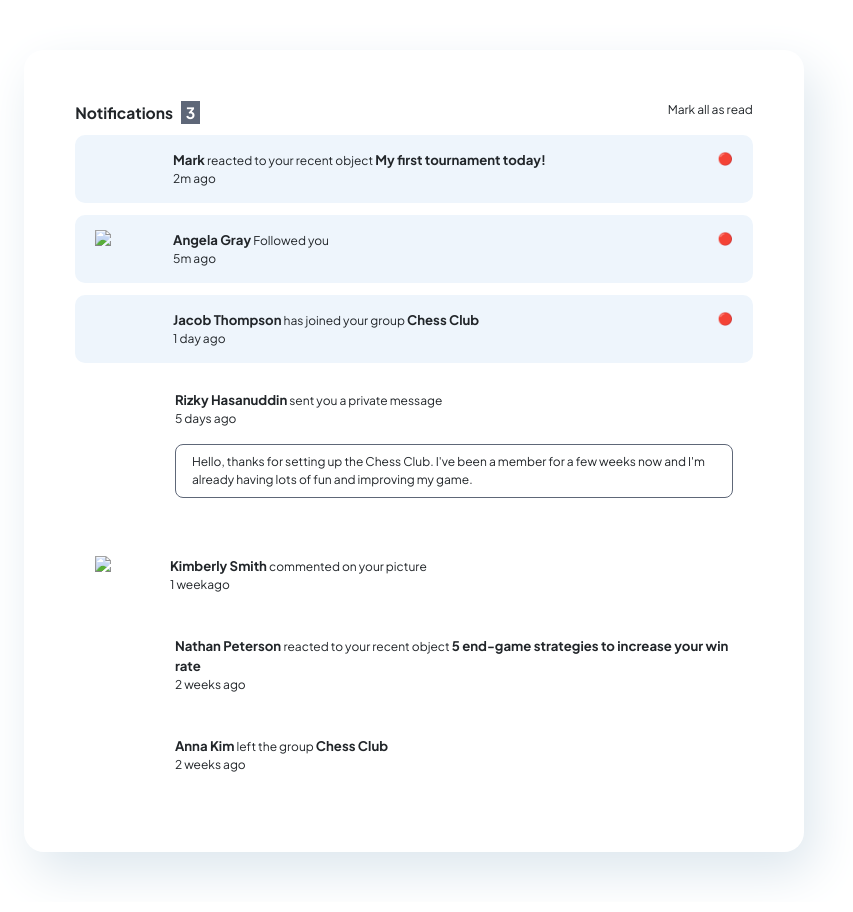
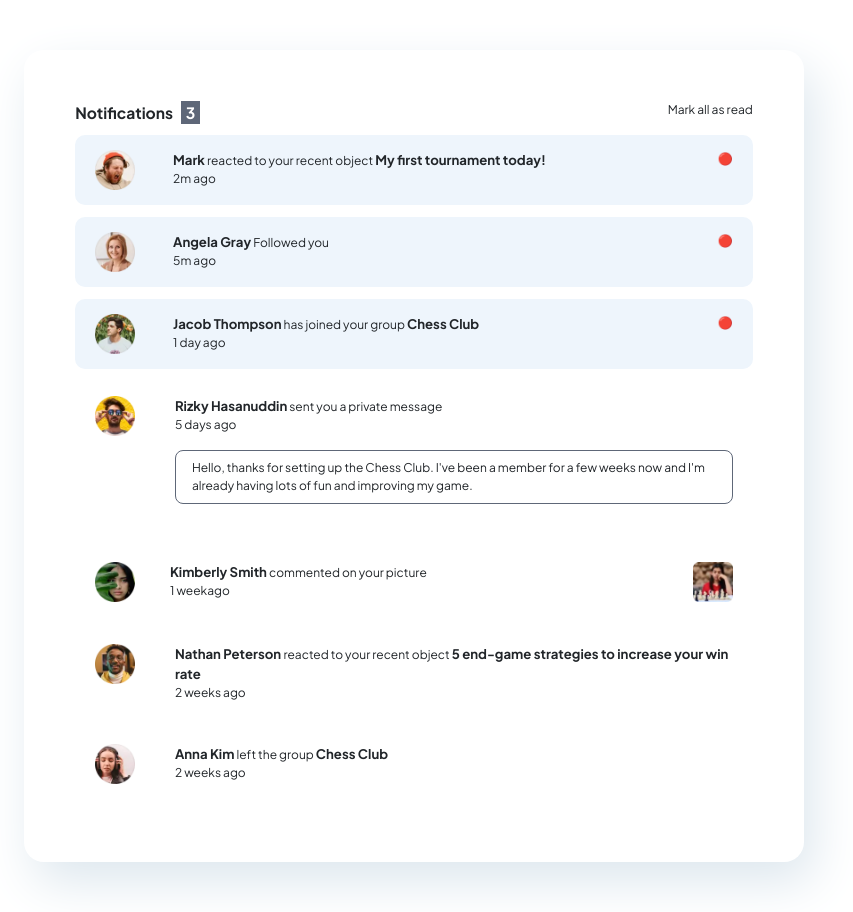
Before and after one commit to zhangXilong-Edward/notifications-page-main, a plain HTML site: page index.html in a window 1280 px wide. Shown: the whole page, without its empty margins (226-1079 px from the left). Drawn offline with nearby package versions, Linux system fonts and the light colour scheme; the site is published under a folder, as on GitHub Pages, so addresses that start at the root find nothing.

Commit message:
changed relative path to assets

```diff
--- a/index.html
+++ b/index.html
@@ -32,7 +32,7 @@
       <span id="mark-as-read" class="mark-as-read">Mark all as read</span>
     </div>
     <div class="notification">
-      <img src="/assets/images/avatar-mark-webber.webp" alt="">
+      <img src="notifications-page-main/assets/images/avatar-mark-webber.webp" alt="">
       <div class="content">
         <div class="main-content">
           <span id="name" class="name">Mark</span>
@@ -44,7 +44,7 @@
       <span class="red-dot">&#128308;</span>
     </div>
     <div class="notification">
-      <img src="/assets/images/avatar-angela-gray.webp" width="auto">
+      <img src="notifications-page-main/assets/images/avatar-angela-gray.webp" width="auto">
       <div class="content">
         <div class="main-content">
           <span id="name" class="name">Angela Gray</span>
@@ -55,7 +55,7 @@
       <span class="red-dot">&#128308;</span>
     </div>
     <div class="notification">
-      <img src="/assets/images/avatar-jacob-thompson.webp" alt="">
+      <img src="notifications-page-main/assets/images/avatar-jacob-thompson.webp" alt="">
       <div class="content">
         <div class="main-content">
           <span id="name" class="name">Jacob Thompson</span>
@@ -67,7 +67,7 @@
       <span class="red-dot">&#128308;</span>
     </div>
     <div class="notification read">
-      <img src="/assets/images/avatar-rizky-hasanuddin.webp" alt="">
+      <img src="notifications-page-main/assets/images/avatar-rizky-hasanuddin.webp" alt="">
       <div class="content">
         <div class="main-content">
           <span id="name" class="name">Rizky Hasanuddin</span>
@@ -82,7 +82,7 @@
       <span class="red-dot">&#128308;</span>
     </div>
     <div class="notification read">
-      <img src="/assets/images/avatar-kimberly-smith.webp" width="auto">
+      <img src="notifications-page-main/assets/images/avatar-kimberly-smith.webp" width="auto">
       <div class="content">
         <div class="main-content">
           <span id="name" class="name">Kimberly Smith</span>
@@ -90,11 +90,11 @@
         </div>
         <span id="timestamp" class="timestamp">1 weekago</span>
       </div>
-      <img src="/assets/images/image-chess.webp" alt="">
+      <img src="notifications-page-main/assets/images/image-chess.webp" alt="">
       <span class="red-dot">&#128308;</span>
     </div>
     <div class="notification read">
-      <img src="/assets/images/avatar-nathan-peterson.webp" alt="">
+      <img src="notifications-page-main/assets/images/avatar-nathan-peterson.webp" alt="">
       <div class="content">
         <div class="main-content">
           <span id="name" class="name"> Nathan Peterson </span>
@@ -107,7 +107,7 @@
       <span class="red-dot">&#128308;</span>
     </div>
     <div class="notification read">
-      <img src="/assets/images/avatar-anna-kim.webp" alt="">
+      <img src="notifications-page-main/assets/images/avatar-anna-kim.webp" alt="">
       <div class="content">
         <div class="main-content">
           <span id="name" class="name"> Anna Kim</span>
```
